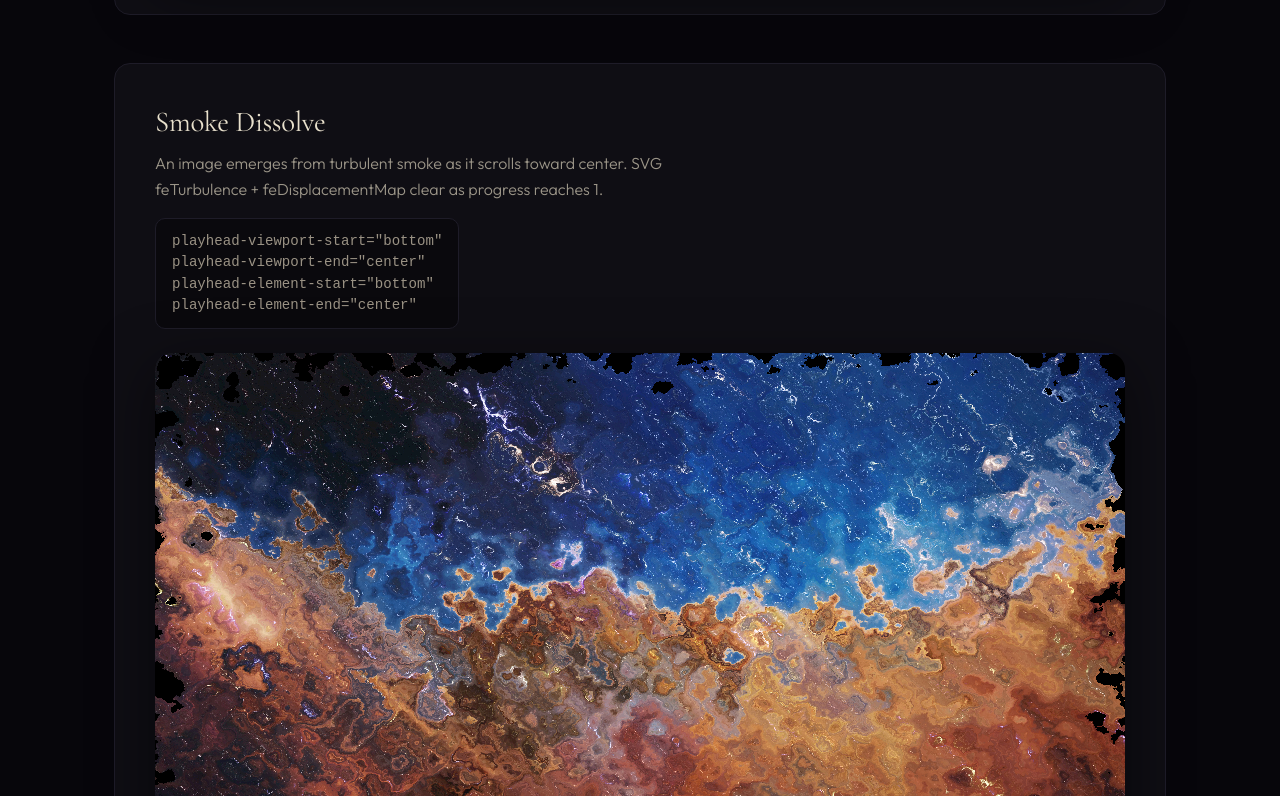
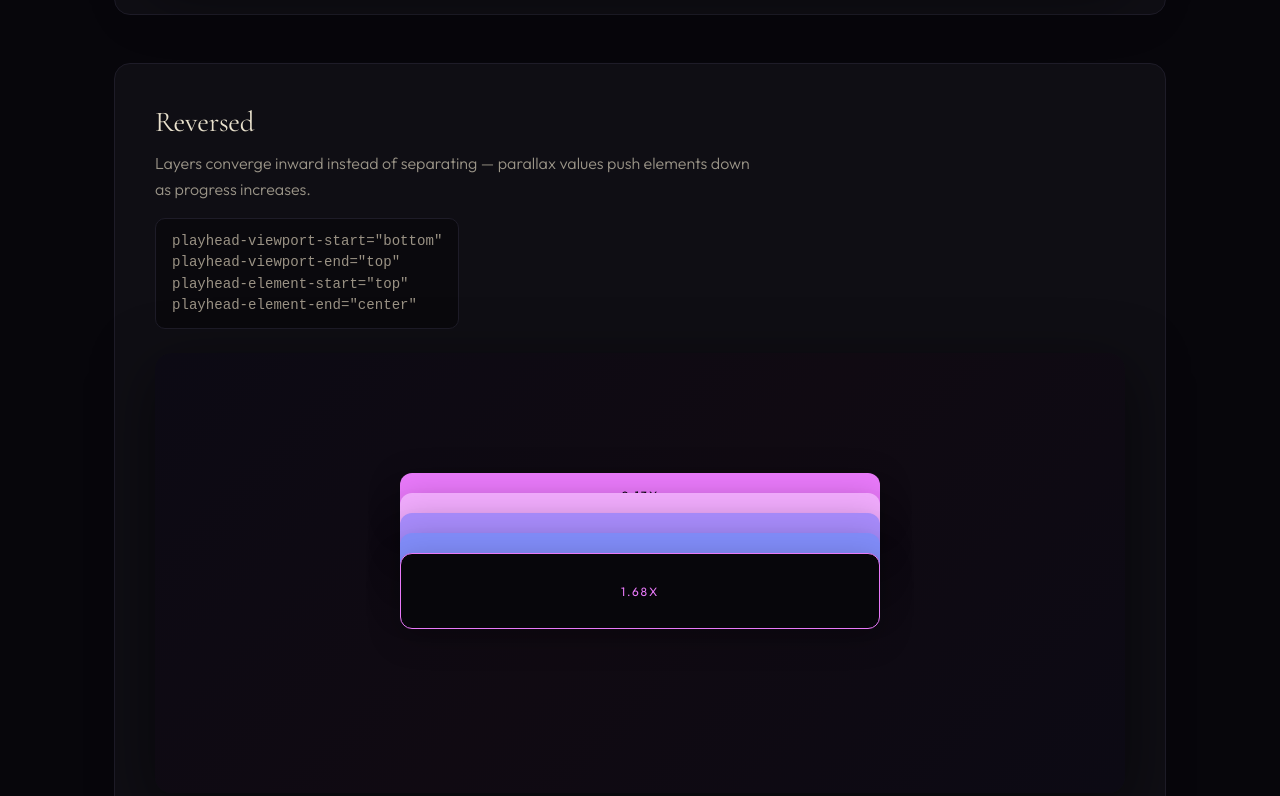
Before and after one commit to magic-spells/scroll-progress, a website built with Vite: page demo/index.html in a window 1280 px wide. Shown: the part 6214-7010 px from the top of the page. Built offline with nearby package versions, Linux system fonts and the light colour scheme.

Commit message:
Update index.html

```diff
--- a/demo/index.html
+++ b/demo/index.html
@@ -1032,8 +1032,8 @@
       </scroll-progress>
     </section>
 
-    <!-- SMOKE DISSOLVE -->
-    <section class="demo-card">
+    <!-- SMOKE DISSOLVE (hidden — Safari doesn't render the SVG filter correctly) -->
+    <section class="demo-card" style="display: none;">
       <h2>Smoke Dissolve</h2>
       <p class="desc">An image emerges from turbulent smoke as it scrolls toward center. SVG feTurbulence + feDisplacementMap clear as progress reaches 1.</p>
       <p class="settings">
```
